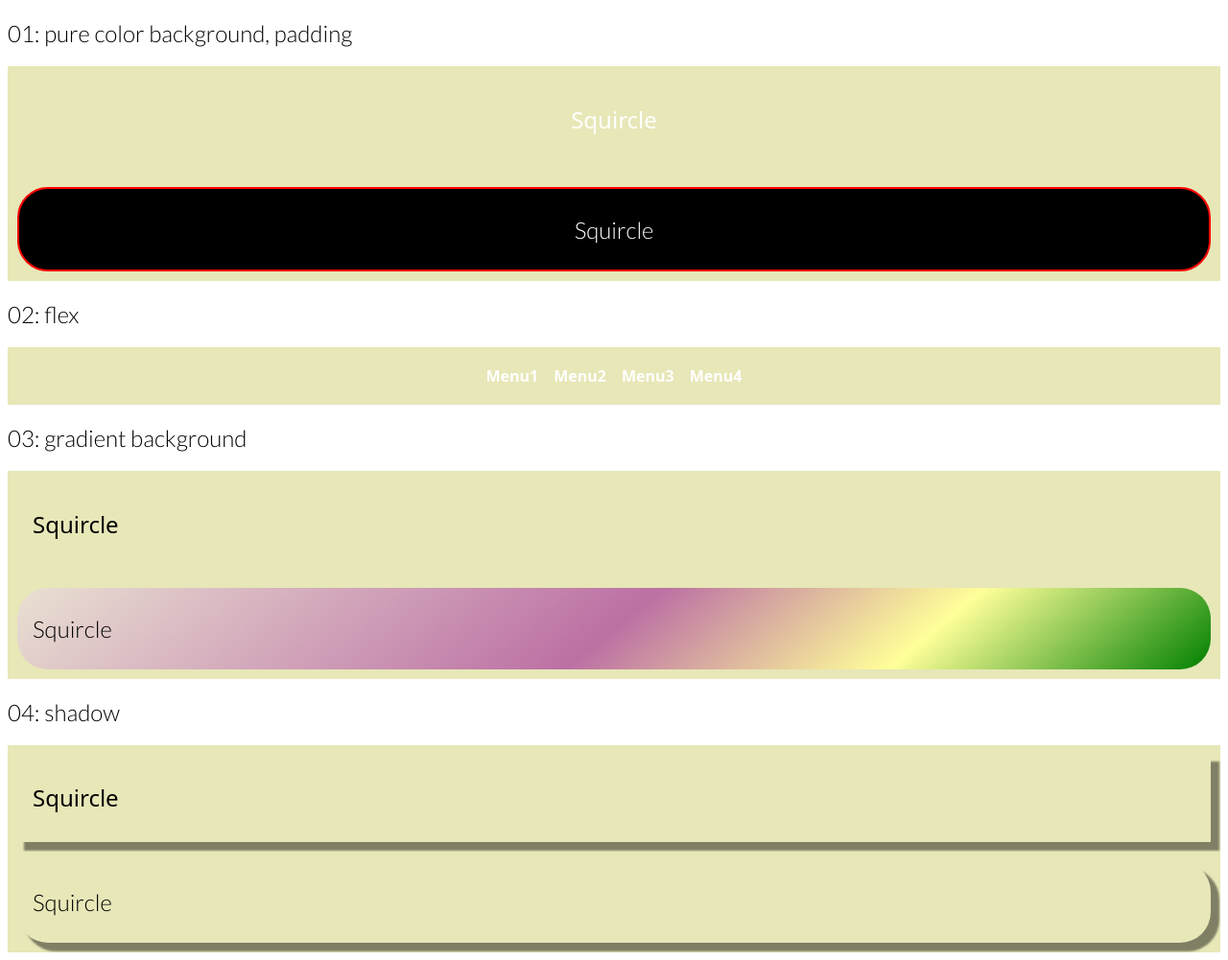
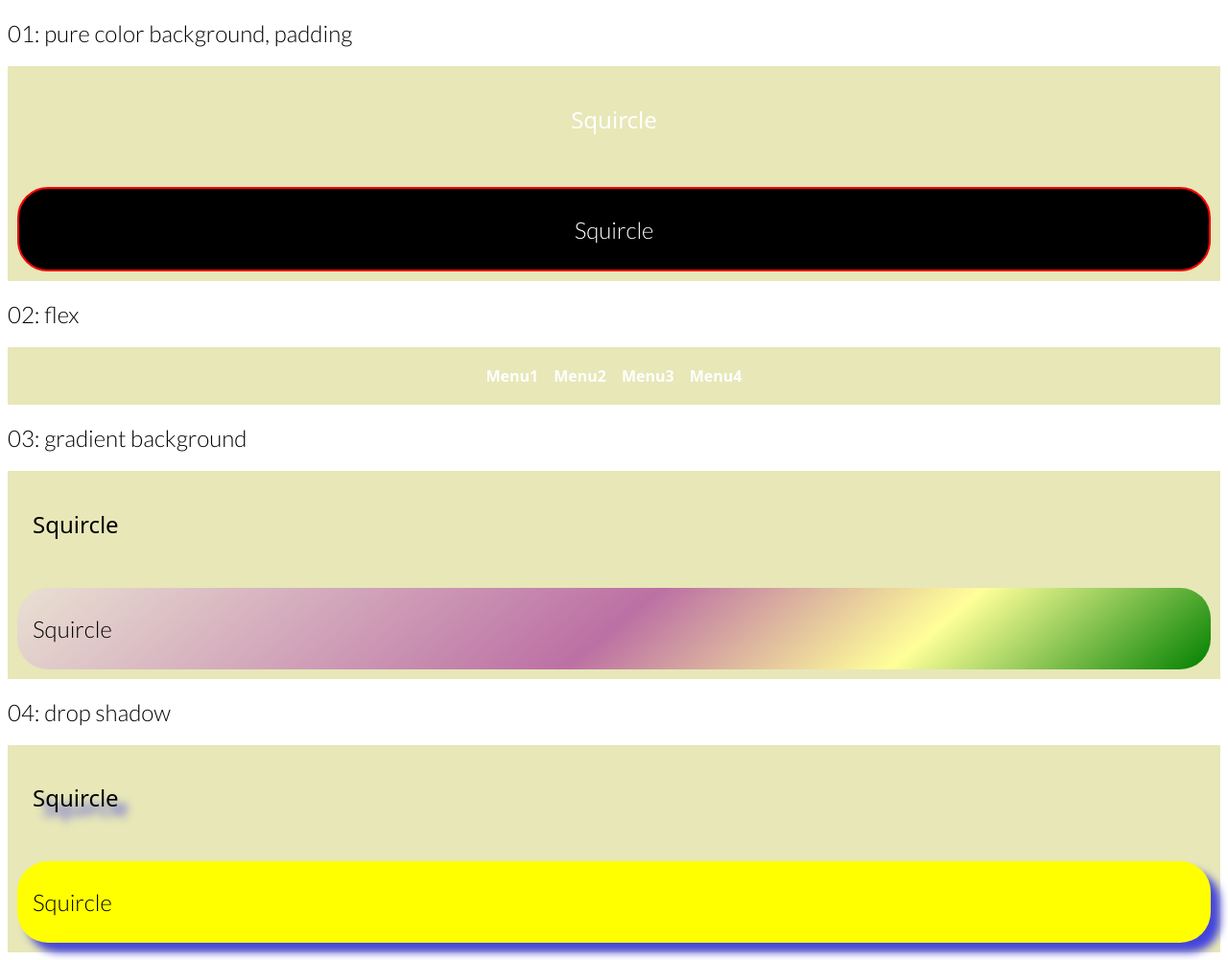
Before and after one commit to Leechael/lit-squircle, a website built with Vite: page index.html in a window 1280 px wide. Shown: the whole page at 96% size. Built offline with nearby package versions, Linux system fonts and the light colour scheme; what figma-squircle would draw is missing.

Commit message:
add test case for drop-shadow

```diff
--- a/index.html
+++ b/index.html
@@ -61,7 +61,8 @@
 
       .example4 {
         padding: 8px 16px;
-        box-shadow: 8px 8px 2px 1px rgba(0, 0, 0, .45);
+        background: yellow;
+        filter: drop-shadow(10px 10px 4px #4444dd);
       }
     </style>
   </head>
@@ -104,7 +105,7 @@
       </div>
     </section>
     <section>
-      <h2>04: shadow</h2>
+      <h2>04: drop shadow</h2>
       <div class="canvas">
         <x-squircle class="example4 squircle" radius="32">
           <h1>Squircle</h1>
```
